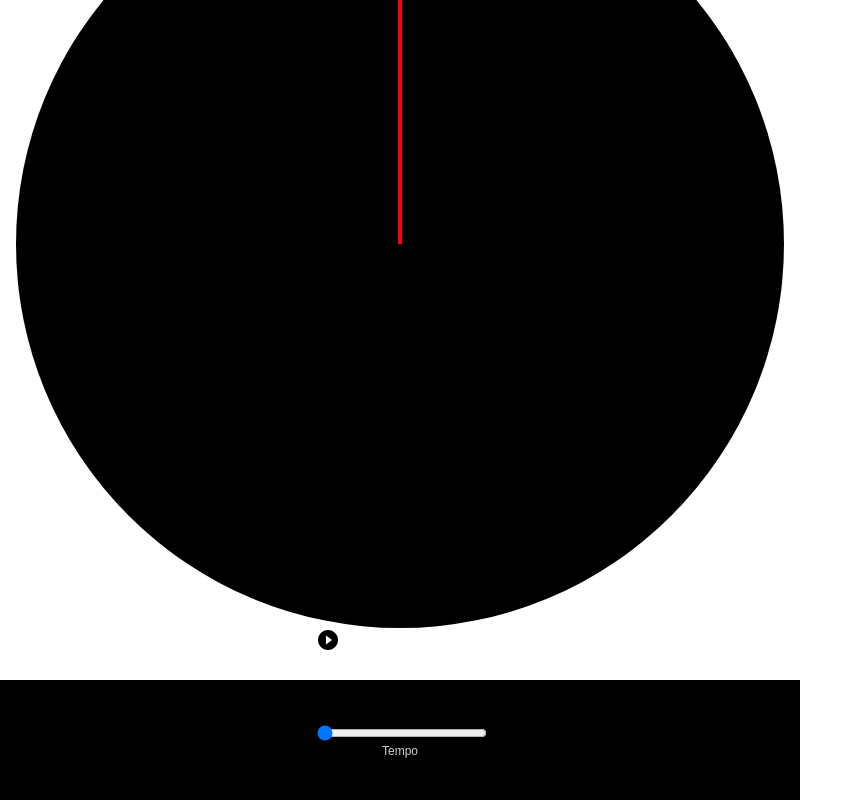
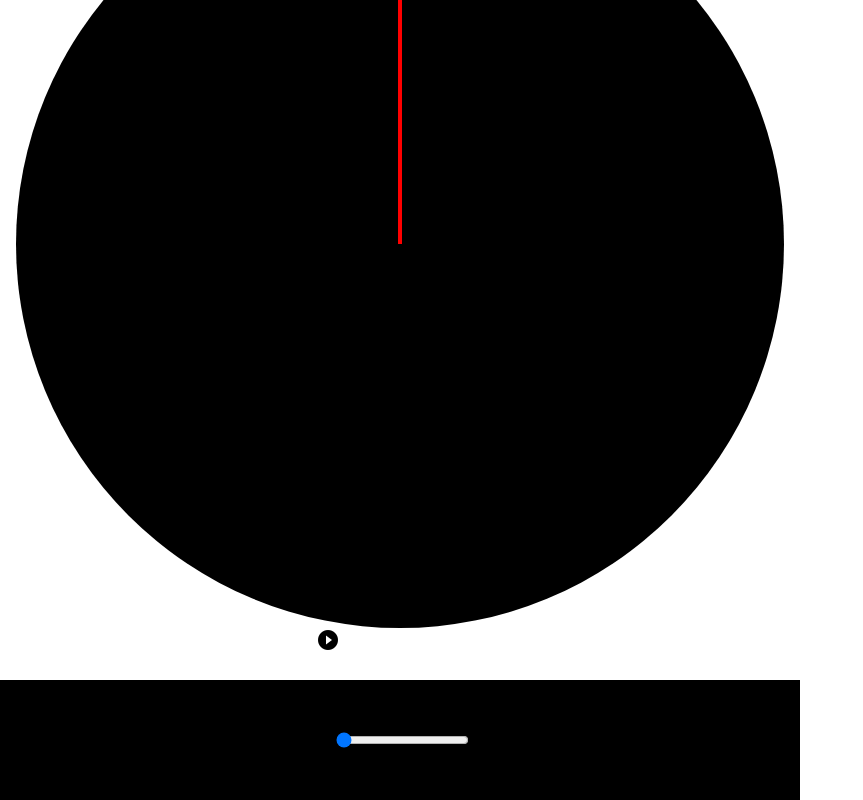
Before and after one commit to eggborne/circular-drum-machine, a React app: page / in a window 1280 px wide. Shown: the part 212-1012 px from the top of the page, without its empty margins (0-863 px from the left). Built offline with nearby package versions, Linux system fonts and the light colour scheme.

Commit message:
Set height, remove label from tempo slider

```diff
--- a/src/components/Footer.jsx
+++ b/src/components/Footer.jsx
@@ -13,6 +13,7 @@ function Footer(props) {
           font-family: sans-serif;
           font-size: 0.75rem;
           width: 100%;
+          height: 3rem;
           text-align: center;
           position: absolute;
           bottom: -15vmin;
@@ -33,7 +34,6 @@ function Footer(props) {
           min='60'
           max='200'
           onChange={props.onChangeTempo} />
-        <label>Tempo</label>
       </div>
       {/* <div id="copyright-notice">
         © 2018 Eggborne Studios - <Link to="/pets"><span className="underlined">Terms of Use</span></Link> | <Link to="/parents"><span className="underlined">Privacy Policy</span></Link>
```
